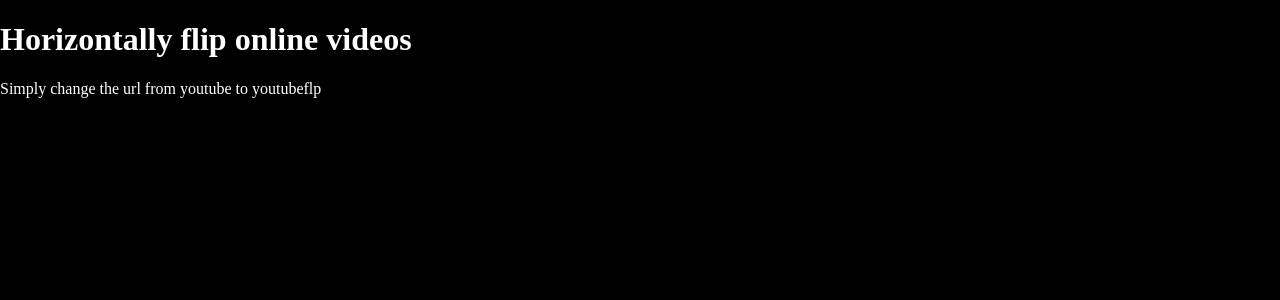
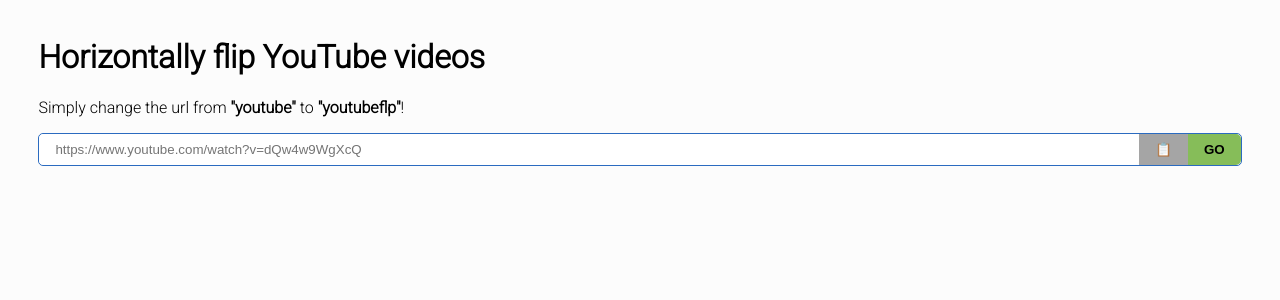
Before and after one commit to davelowqx/youtubeflp, a Next.js app: page / in a window 1280 px wide. Shown: the top 300 px of the page. Built offline with nearby package versions, Linux system fonts and the light colour scheme.

Commit message:
Add url input, styling

```diff
--- a/pages/_app.js
+++ b/pages/_app.js
@@ -1,7 +1,25 @@
-import '../styles/globals.css'
+import "../styles/globals.css";
+import Head from "next/head";
 
 function MyApp({ Component, pageProps }) {
-  return <Component {...pageProps} />
+  return (
+    <>
+      <Head>
+        <title>YouTubeFLP</title>
+        <meta name="description" content="Mirror Youtube Videos" />
+        <meta charset="utf-8" />
+        <meta name="viewport" content="width=device-width, initial-scale=1" />
+        <link rel="icon" href="/favicon.png" sizes="144x144" />
+        <link rel="preconnect" href="https://fonts.googleapis.com" />
+        <link rel="preconnect" href="https://fonts.gstatic.com" crossorigin />
+        <link
+          href="https://fonts.googleapis.com/css2?family=Roboto:wght@300&display=swap"
+          rel="stylesheet"
+        ></link>
+      </Head>
+      <Component {...pageProps} />
+    </>
+  );
 }
 
-export default MyApp
+export default MyApp;
--- a/pages/index.js
+++ b/pages/index.js
@@ -1,19 +1,63 @@
-import Head from "next/head";
+import React from "react";
+import { useRouter } from "next/router";
 
 export default function Home() {
+  const [input, setInput] = React.useState("");
+  const [error, setError] = React.useState(false);
+  const router = useRouter();
+
+  const handleChange = (e) => {
+    setError(false);
+    setInput(e.target.value.trim());
+  };
+
+  const parseUrl = () => {
+    let res;
+    if (
+      (res = input.match(
+        /^https:\/\/youtu\.be\/([a-zA-Z0-9\-\_]{11})([?].*)?$/
+      ))
+    ) {
+      router.push(`/watch?v=${res[1]}`);
+    } else if (
+      (res = input.match(
+        /^(?:(?:https?:\/\/)?www\.)?(?:youtube\.com\/watch\?v=)([a-zA-Z0-9\-\_]{11})([\/\&].*)?$/
+      ))
+    ) {
+      router.push(`/watch?v=${res[1]}`);
+    } else {
+      setError(true);
+    }
+  };
+
   return (
-    <>
-      <Head>
-        <title>YoutubeFlp</title>
-        <meta name="description" content="mirror youtube videos" />
-        <meta charset="utf-8" />
-        <meta name="viewport" content="width=device-width, initial-scale=1" />
-        <link rel="icon" href="/favicon.png" sizes="144x144" />
-      </Head>
-      <main>
-        <h1>Horizontally flip online videos</h1>
-        <p>Simply change the url from youtube to youtubeflp</p>
-      </main>
-    </>
+    <div className="m-3">
+      <h1>Horizontally flip YouTube videos</h1>
+      <p>
+        Simply change the url from <b>"youtube"</b> to <b>"youtubeflp"</b>!
+      </p>
+      <div className={`search-bar ${error ? "border-red" : ""}`}>
+        <input
+          className="w-100"
+          type="text"
+          placeholder="https://www.youtube.com/watch?v=dQw4w9WgXcQ"
+          value={input}
+          onChange={handleChange}
+        />
+        <button
+          className="bg-gray-dark"
+          onClick={() => navigator.clipboard.readText().then(setInput)}
+        >
+          📋
+        </button>
+        <button
+          className="bg-green round-border-right"
+          type="submit"
+          onClick={() => parseUrl()}
+        >
+          GO
+        </button>
+      </div>
+    </div>
   );
 }
--- a/styles/globals.css
+++ b/styles/globals.css
@@ -1,9 +1,19 @@
+:root {
+  --green: #86bd59;
+  --blue: #2b6bc0;
+  --gray: #c7ced6;
+  --gray-dark: #a5a5a5;
+  --black: #212121;
+  --white: #fcfcfc;
+  --red: #e66363;
+}
+
 html,
 body {
+  background-color: var(--white);
+  font-family: "Roboto";
   padding: 0;
   margin: 0;
-  background-color: black;
-  color: white;
 }
 
 div.container {
@@ -21,7 +31,6 @@
   top: 0;
   left: 0;
   z-index: 5;
-  background-color: red;
 }
 
 iframe {
@@ -36,3 +45,75 @@
 .invertedX {
   transform: scaleX(-1);
 }
+
+input,
+input:focus {
+  box-sizing: border-box;
+  border: none;
+  padding: 0.5rem 1rem;
+  outline: none;
+  border-radius: 5px;
+}
+
+input.error {
+  /* border: 1px solid red; */
+}
+
+button {
+  font-weight: bold;
+  border: none;
+  padding: 0.5rem 1rem;
+}
+
+button:active {
+  background-color: var(--gray);
+}
+
+.round-border-right {
+  border-radius: 0 5px 5px 0;
+}
+
+/* utility classes */
+
+.search-bar {
+  display: flex;
+  flex-direction: row;
+  border: 1px solid var(--blue);
+  border-radius: 5px;
+}
+
+.w-100 {
+  width: 100%;
+}
+
+.h-100 {
+  height: 100vh;
+}
+
+.m-3 {
+  margin: 3%;
+}
+
+.bg-black {
+  background-color: var(--black);
+}
+
+.bg-gray-dark {
+  background-color: var(--gray-dark);
+}
+
+.bg-gray {
+  background-color: var(--gray);
+}
+
+.bg-green {
+  background-color: var(--green);
+}
+
+.bg-red {
+  background-color: var(--red);
+}
+
+.border-red {
+  border-color: var(--red);
+}
```
Also changed, not shown: pages/watch/index.js (+8 -1 lines).
